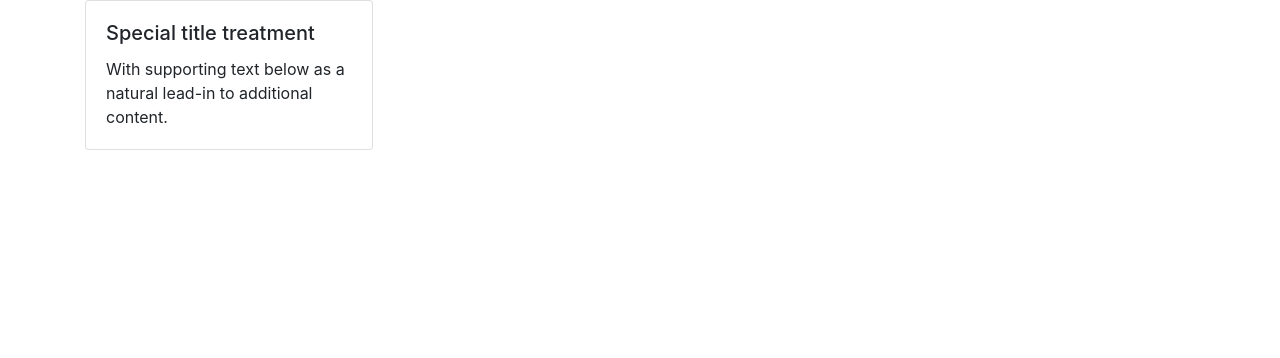
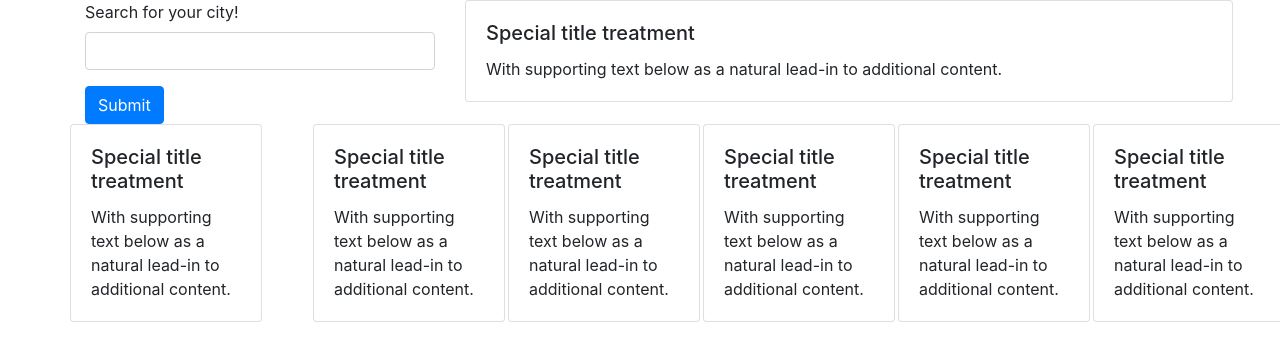
Before and after one commit to Stephdanid/travelingWeatherApp, a plain HTML site: page index.html in a window 1280 px wide. Drawn offline with nearby package versions, Linux system fonts and the light colour scheme; no server answers.

Commit message:
set up grid with bootstrap

```diff
--- a/index.html
+++ b/index.html
@@ -12,16 +12,133 @@
 
 <body>
     <div class="container">
-        <!-- Content here -->
-        <div class="card" style="width: 18rem;">
-            <div class="card-body">
-                <h5 class="card-title">Special title treatment</h5>
-                <p class="card-text">With supporting text below as a natural lead-in to additional content.</p>
+        <!-- first row -->
+        <div class="row">
+            <div class="col-4">
+                <form>
+                    <div class="form-group">
+                        <label for="searchCity">Search for your city!</label>
+                        <input type="city" class="form-control" id="responseCity" aria-describedby="cityHelps">
+
+                    </div>
+
+                    <button type="submit" class="btn btn-primary">Submit</button>
+                </form>
+            </div>
+
+
+            <div class="col-6">
+                <div class="card" id="currentDay" style="width: 48rem;">
+
+                    <div class="card-body">
+                        <h5 class="card-title">Special title treatment</h5>
+                        <p class="card-text">With supporting text below as a natural lead-in to additional content.</p>
+
+                    </div>
+
+                </div>
+            </div>
+            <!-- second row -->
+            <div class="row">
+                <div class="col-2">
+                    <div class="px-0">
+
+                        <div class="card" id="searchedCities" style="width: 12rem;">
+
+                            <div class="card-body">
+                                <h5 class="card-title">Special title treatment</h5>
+                                <p class="card-text">With supporting text below as a natural lead-in to additional content.</p>
+
+                            </div>
+                        </div>
+
+                    </div>
+
+                </div>
+
+                <div class="col-2">
+                    <div class="pl-5">
+                        <div class="card" id="day1" style="width: 12rem;">
+
+                            <div class="card-body">
+                                <h5 class="card-title">Special title treatment</h5>
+                                <p class="card-text">With supporting text below as a natural lead-in to additional content.</p>
+
+                            </div>
+
+                        </div>
+                    </div>
+                </div>
+
+                <div class="col-2">
+                    <div class="pl-5">
+
+                        <div class="card" id="day2" style="width: 12rem;">
+
+                            <div class="card-body">
+                                <h5 class="card-title">Special title treatment</h5>
+                                <p class="card-text">With supporting text below as a natural lead-in to additional content.</p>
+
+                            </div>
+                        </div>
+
+                    </div>
+
+                </div>
+
+                <div class="col-2">
+                    <div class="pl-5">
+
+                        <div class="card" id="day3" style="width: 12rem;">
+
+                            <div class="card-body">
+                                <h5 class="card-title">Special title treatment</h5>
+                                <p class="card-text">With supporting text below as a natural lead-in to additional content.</p>
+
+                            </div>
+                        </div>
+
+                    </div>
+
+                </div>
+
+                <div class="col-2">
+                    <div class="pl-5">
+
+                        <div class="card" id="day4" style="width: 12rem;">
+
+                            <div class="card-body">
+                                <h5 class="card-title">Special title treatment</h5>
+                                <p class="card-text">With supporting text below as a natural lead-in to additional content.</p>
+
+                            </div>
+                        </div>
+
+                    </div>
+
+                </div>
+
+                <div class="col-2">
+                    <div class="pl-5">
+
+                        <div class="card" id="day5" style="width: 12rem;">
+
+                            <div class="card-body">
+                                <h5 class="card-title">Special title treatment</h5>
+                                <p class="card-text">With supporting text below as a natural lead-in to additional content.</p>
+
+                            </div>
+                        </div>
+
+                    </div>
+
+                </div>
 
             </div>
+
+
         </div>
-        <!-- set background on 5 day cards to primary, navbar to search for city and
-            2 cards that shows local storage and the city currently displayed, start adding class and ids to card to then append our information too  -->
+
     </div>
 </body>
 
```
